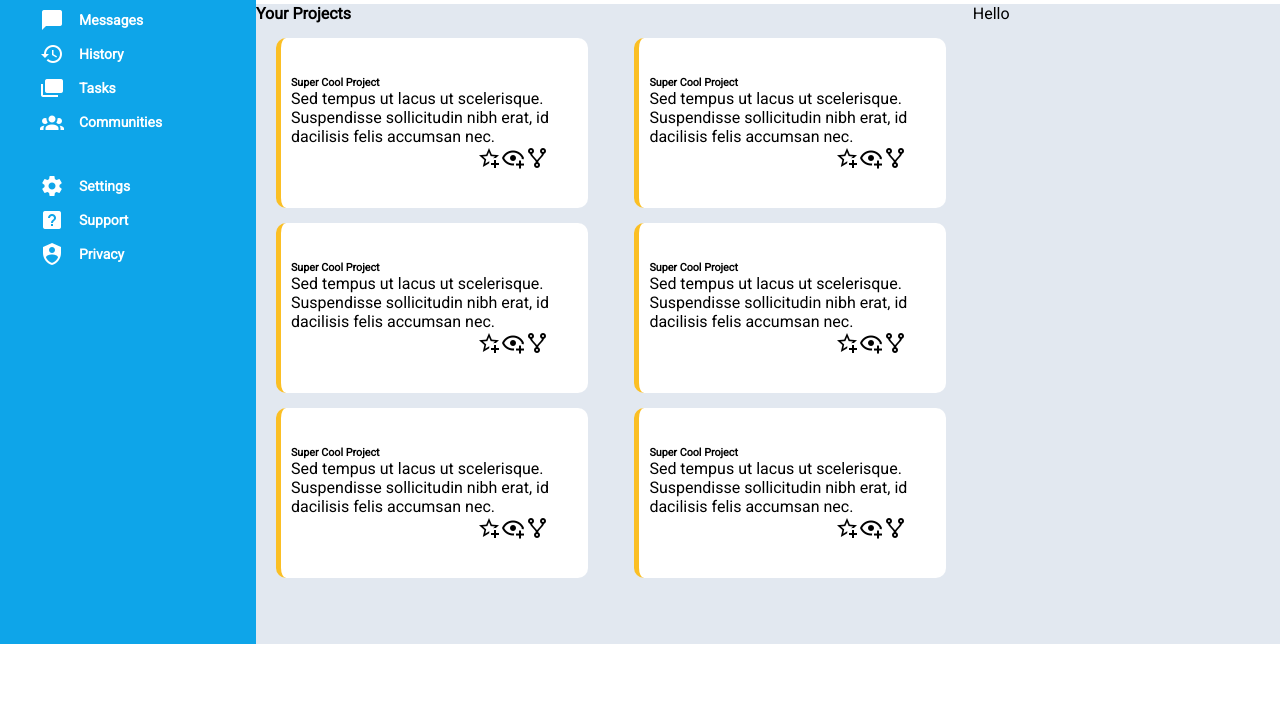
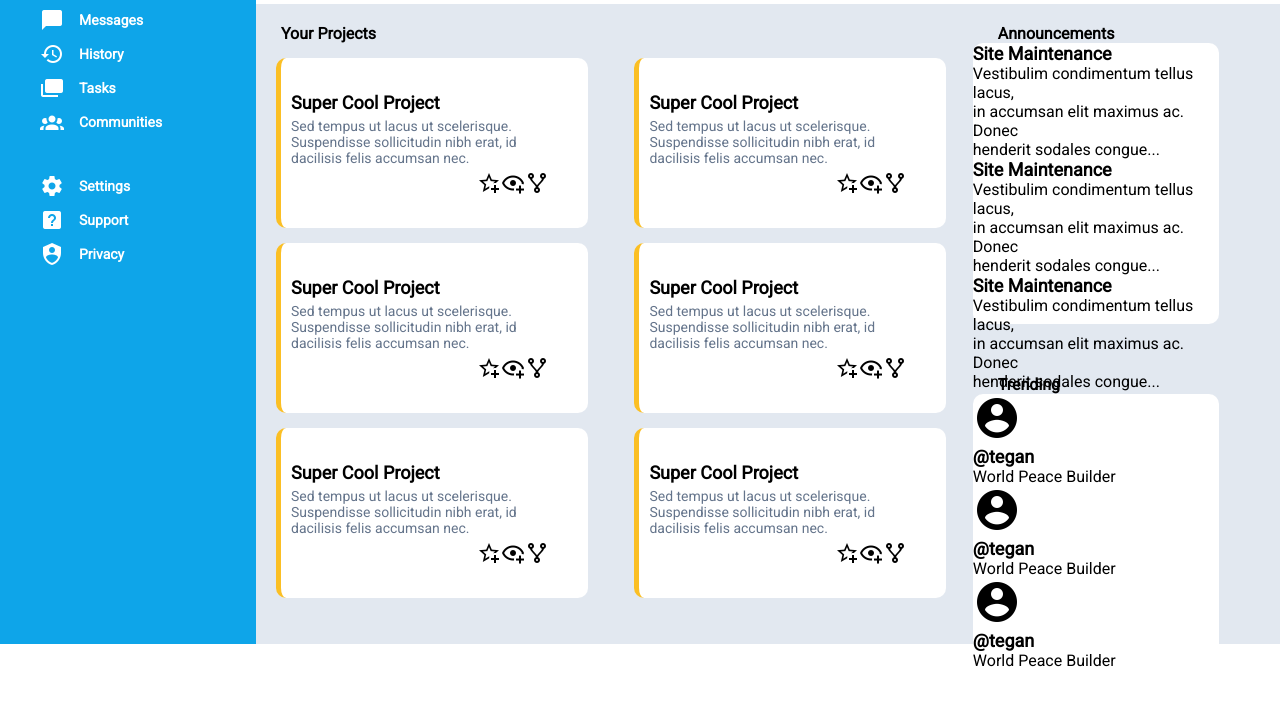
Before and after one commit to CarlosLeon0831/top-admin-dashboard-02, a plain HTML site: page index.html in a window 1280 px wide. Shown: the part 156-862 px from the top of the page. Before the commit the page ends 800 px from the top, so only its background shows below. Drawn offline with Linux system fonts and the light colour scheme.

Commit message:
Set basic layout for ann and trend

```diff
--- a/index.html
+++ b/index.html
@@ -174,7 +174,72 @@
               </div>
             </div>
           </div>
-          <div class="ann-trending">Hello</div>
+          <div class="ann-trend">
+            <div class="ann">
+              <h4>Announcements</h4>
+              <div class="ann-card">
+                <div class="ann-text">
+                  <h6>Site Maintenance</h6>
+                  <p>
+                    Vestibulim condimentum tellus lacus, <br>
+                    in accumsan elit maximus ac. Donec <br>
+                    henderit sodales congue...
+                  </p>
+              </div>
+                <div class="divider"></div>
+                <div class="ann-text">
+                  <h6>Site Maintenance</h6>
+                  <p>
+                    Vestibulim condimentum tellus lacus, <br>
+                    in accumsan elit maximus ac. Donec <br>
+                    henderit sodales congue...
+                  </p>
+              </div>
+                <div class="divider"></div>
+                <div class="ann-text">
+                  <h6>Site Maintenance</h6>
+                  <p>
+                    Vestibulim condimentum tellus lacus, <br>
+                    in accumsan elit maximus ac. Donec <br>
+                    henderit sodales congue...
+                  </p>
+              </div>
+                <div class="divider"></div>
+              </div>
+            </div>
+            <div class="trend">
+              <h4>Trending</h4>
+              <div class="trend-card">
+                <div class="trend-image-text">
+                  <img src="./images/account-circle.png" alt="avatar">
+                  <div class="trend-text">
+                    <h6>@tegan</h6>
+                    <p>
+                      World Peace Builder
+                    </p>
+                  </div>
+                </div>
+                <div class="trend-image-text">
+                  <img src="./images/account-circle.png" alt="avatar">
+                  <div class="trend-text">
+                    <h6>@tegan</h6>
+                    <p>
+                      World Peace Builder
+                    </p>
+                  </div>
+                </div>
+                <div class="trend-image-text">
+                  <img src="./images/account-circle.png" alt="avatar">
+                  <div class="trend-text">
+                    <h6>@tegan</h6>
+                    <p>
+                      World Peace Builder
+                    </p>
+                  </div>
+                </div>
+              </div>
+            </div>
+          </div>
         </div>
       </div>
 
--- a/style.css
+++ b/style.css
@@ -2,6 +2,15 @@
   margin: 0;
   padding: 0;
   font-family: "Roboto", sans-serif;
+}
+
+h4 {
+    margin-left: 25px;
+    margin-top: 20px;
+}
+
+h6 {
+    font-size: 18px;
 }
 
 .grid {
@@ -131,6 +140,12 @@
     padding: 10px;
 }
 
+.card p {
+    font-size: 14px;
+    color: var(--card-text);
+    margin: 5px 0;
+}
+
 .icons {
     display: flex;
     flex-direction: row;
@@ -139,8 +154,21 @@
     width: 90%;
 }
 
+.ann-trend {
+    display: grid;
+    grid-template-rows: 50% 50%;
+}
+
+.ann-card, .trend-card {
+    height: 80%;
+    width: 80%;
+    background-color: white;
+    border-radius: 10px;
+}
+
 :root {
   --sidebar-bg: #0ea5e9;
   --content-bg: #e2e8f0;
   --card-border: #fbbf24;
+  --card-text: #64748b;
 }
```
